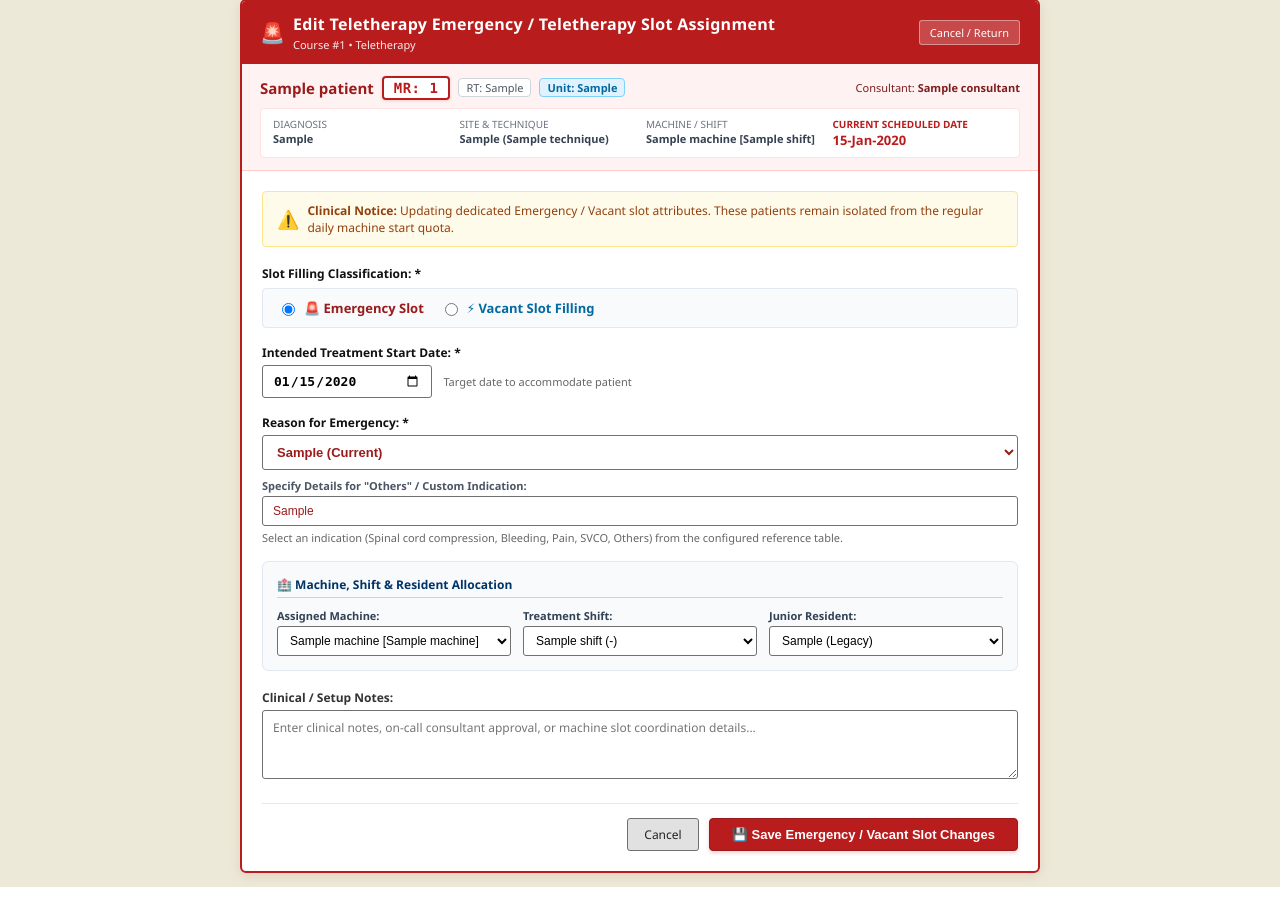
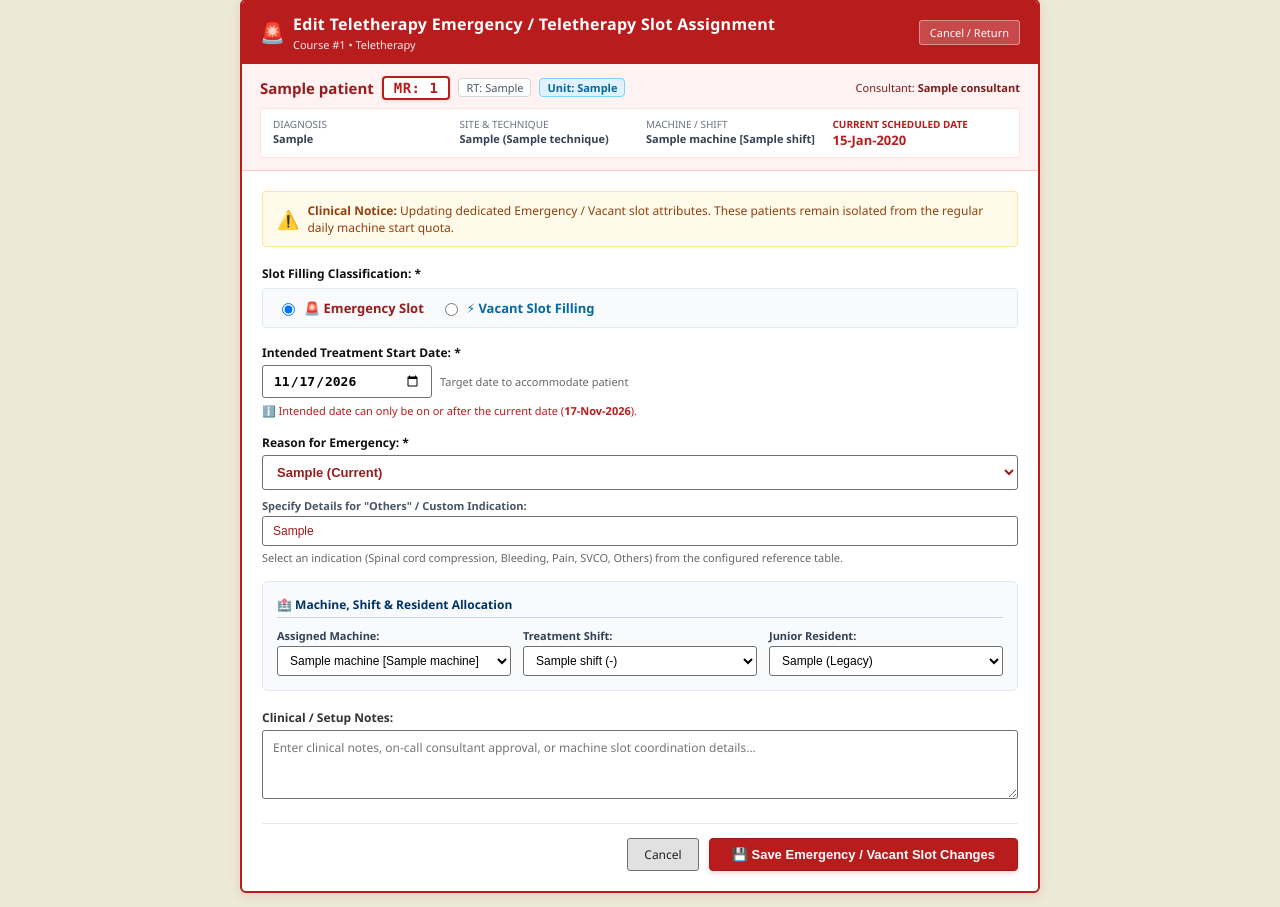
Before and after one commit to charun3v/pt_scheduler, a Django app: page /scheduler/emergency-slot/1/ in a window 1280 px wide. Shown: the part 181-1088 px from the top of the page. Run offline with Django 5.2, Linux system fonts and the light colour scheme; a user stored in the database is signed in; tables that the repository leaves empty hold one stand-in row (values such as "Sample post").

Commit message:
Enforce intended date range: on or after current date (today) and before scheduled start date with HTML min/max, JS and server validation

```diff
--- a/apps/scheduler/views.py
+++ b/apps/scheduler/views.py
@@ -1105,6 +1105,24 @@ def emergency_slot_view(request, schedule_id):
                 return None
 
         intended_date = parse_d(intended_date_raw)
+        today_date = date.today()
+        scheduled_date = sched.original_scheduled_date or sched.date_of_start
+
+        if intended_date:
+            is_changing_date = (intended_date != sched.intended_start_date)
+            if not sched.is_emergency_slot or is_changing_date:
+                if intended_date < today_date:
+                    messages.error(
+                        request,
+                        f"Intended date can only be on or after the current date ({today_date.strftime('%d-%b-%Y')})."
+                    )
+                    return redirect(request.get_full_path())
+                if scheduled_date and scheduled_date > today_date and intended_date >= scheduled_date:
+                    messages.error(
+                        request,
+                        f"Intended date must be before the scheduled start date ({scheduled_date.strftime('%d-%b-%Y')})."
+                    )
+                    return redirect(request.get_full_path())
 
         if slot_category == 'Emergency' and not emergency_reason:
             emergency_reason = 'Emergency clinical indication'
@@ -1174,8 +1192,21 @@ def emergency_slot_view(request, schedule_id):
             return redirect('emergency_slots_report')
         return redirect('patient_detail', patient_id=patient.id)
 
-    today = date.today().isoformat()
-    default_intended_date = sched.intended_start_date.isoformat() if sched.intended_start_date else today
+    today_date = date.today()
+    today = today_date.isoformat()
+    scheduled_date = sched.original_scheduled_date or sched.date_of_start
+    max_intended_date = None
+    if scheduled_date and scheduled_date > today_date:
+        max_intended_date = (scheduled_date - timedelta(days=1)).isoformat()
+
+    if sched.intended_start_date and sched.intended_start_date >= today_date:
+        if max_intended_date and sched.intended_start_date.isoformat() > max_intended_date:
+            default_intended_date = today
+        else:
+            default_intended_date = sched.intended_start_date.isoformat()
+    else:
+        default_intended_date = today
+
     jr_user_names = [u.get_full_name().strip() or u.username for u in jr_users]
 
     context = {
@@ -1187,6 +1218,9 @@ def emergency_slot_view(request, schedule_id):
         'jr_user_names': jr_user_names,
         'emergency_reasons': emergency_reasons,
         'today': today,
+        'today_date': today_date,
+        'scheduled_date': scheduled_date,
+        'max_intended_date': max_intended_date,
         'default_intended_date': default_intended_date,
         'next_url': next_url,
         'is_editing': sched.is_emergency_slot,
--- a/templates/scheduler/emergency_slot_form.html
+++ b/templates/scheduler/emergency_slot_form.html
@@ -77,7 +77,7 @@
         </div>
 
         <!-- Form Body -->
-        <form method="POST" style="padding: 20px;">
+        <form method="POST" id="emergencySlotForm" onsubmit="return validateEmergencySlotForm();" style="padding: 20px;">
             {% csrf_token %}
             <input type="hidden" name="next" value="{{ next_url }}">
 
@@ -113,12 +113,26 @@
 
             <!-- Field 2: Intended Start Date -->
             <div style="margin-bottom: 16px;">
-                <label style="display: block; font-weight: bold; font-size: 12px; color: #111; margin-bottom: 4px;">
+                <label for="intended_start_date" style="display: block; font-weight: bold; font-size: 12px; color: #111; margin-bottom: 4px;">
                     Intended Treatment Start Date: *
                 </label>
-                <input type="date" name="intended_start_date" id="intended_start_date" required value="{{ default_intended_date }}"
-                       style="padding: 7px 10px; font-size: 13px; border: 1px solid #707070; border-radius: 3px; font-weight: 600; width: 170px;">
-                <span style="font-size: 11px; color: #666; margin-left: 8px;">Target date to accommodate patient</span>
+                <div style="display: flex; align-items: center; gap: 8px;">
+                    <input type="date" name="intended_start_date" id="intended_start_date" required
+                           value="{{ default_intended_date }}"
+                           min="{{ today }}"
+                           {% if max_intended_date %}max="{{ max_intended_date }}"{% endif %}
+                           style="padding: 7px 10px; font-size: 13px; border: 1px solid #707070; border-radius: 3px; font-weight: 600; width: 170px;">
+                    <span style="font-size: 11px; color: #666;">
+                        Target date to accommodate patient
+                    </span>
+                </div>
+                <div style="font-size: 11px; color: #b91c1c; margin-top: 5px;">
+                    {% if scheduled_date and scheduled_date > today_date %}
+                        ⚠️ Intended date can only be on or after the current date (<strong>{{ today_date|date:"d-M-Y" }}</strong>) and before the scheduled start date (<strong>{{ scheduled_date|date:"d-M-Y" }}</strong>).
+                    {% else %}
+                        ℹ️ Intended date can only be on or after the current date (<strong>{{ today_date|date:"d-M-Y" }}</strong>).
+                    {% endif %}
+                </div>
             </div>
 
             <!-- Field 3: Reason for Emergency (Select Dropdown) -->
@@ -241,6 +255,26 @@
 </div>
 
 <script>
+    function validateEmergencySlotForm() {
+        const intendedInput = document.getElementById('intended_start_date');
+        if (intendedInput && intendedInput.value) {
+            const val = intendedInput.value;
+            const minVal = intendedInput.getAttribute('min');
+            const maxVal = intendedInput.getAttribute('max');
+            if (minVal && val < minVal) {
+                alert('Intended date can only be on or after the current date (' + minVal + ').');
+                intendedInput.focus();
+                return false;
+            }
+            if (maxVal && val > maxVal) {
+                alert('Intended date must be before the scheduled start date (' + maxVal + ').');
+                intendedInput.focus();
+                return false;
+            }
+        }
+        return true;
+    }
+
     function handleEmergencyReasonChange(sel) {
         const customWrap = document.getElementById('customReasonWrapper');
         const customInput = document.getElementById('custom_emergency_reason');
```
Also changed, not shown: test_scheduler_workflows.py (+46 -13 lines).
